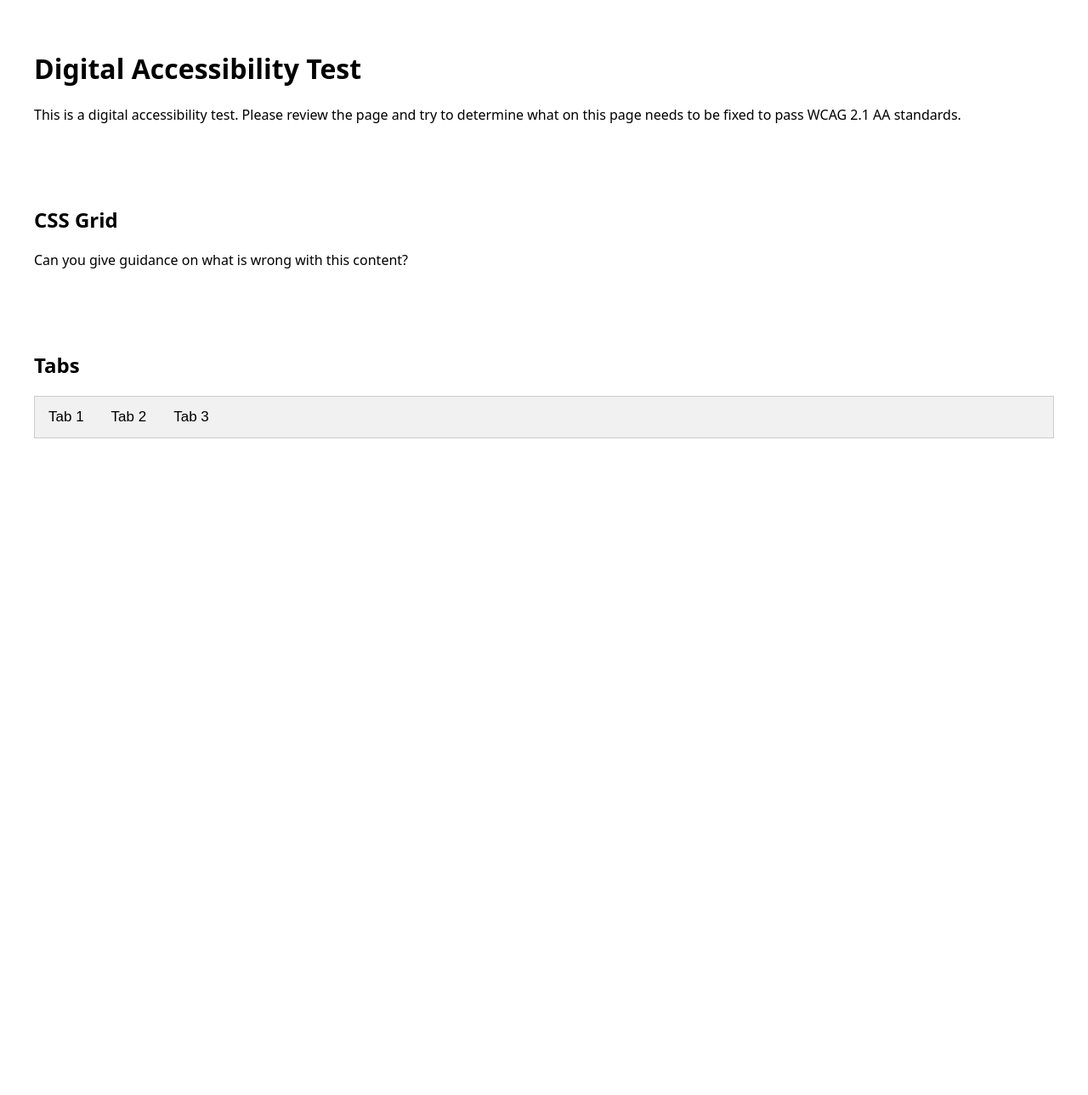
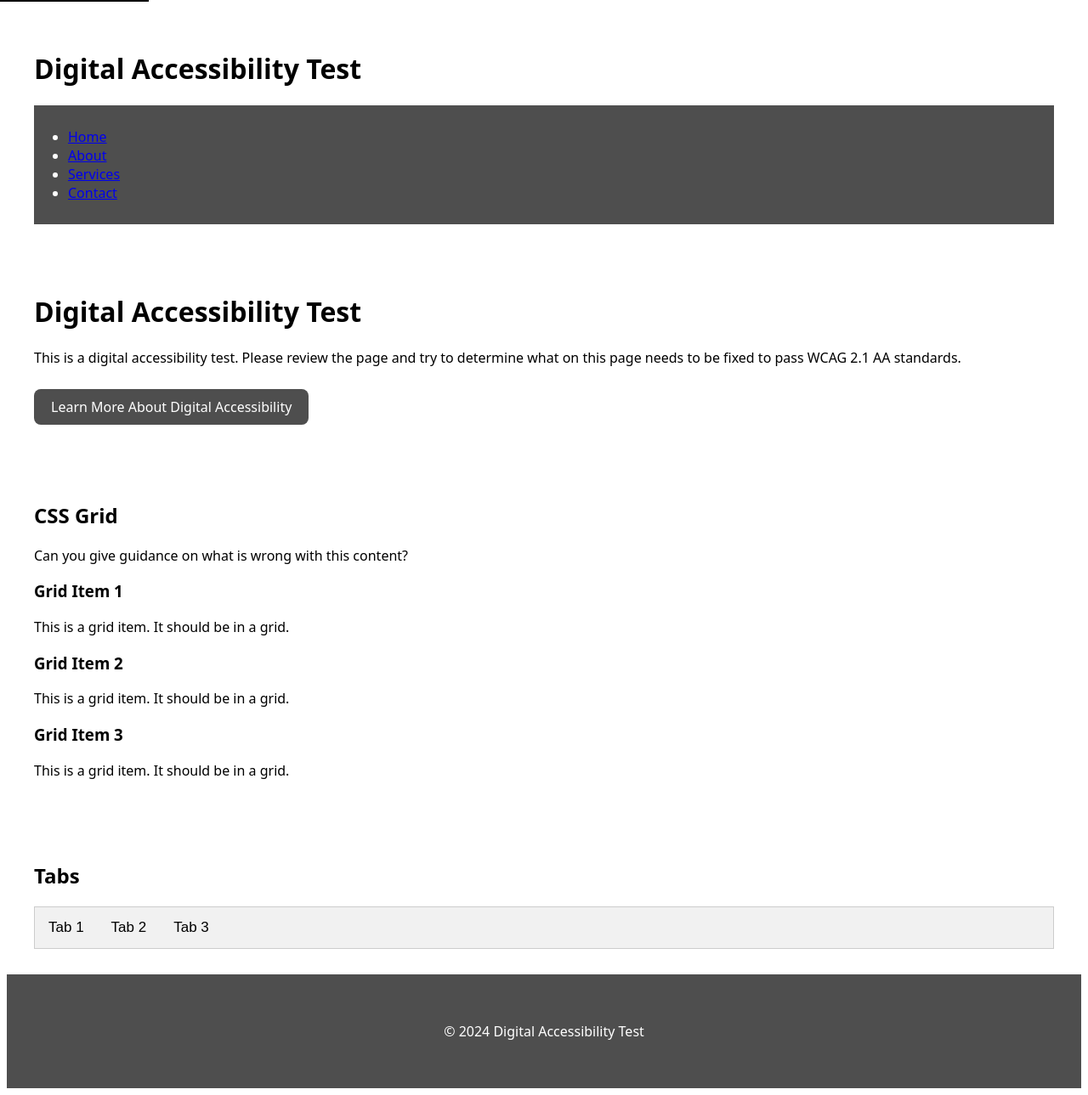
Before and after one commit to althe3rd/Digital-Accessibility-Test, a plain HTML site: page index.html in a window 1280 px wide. Shown: the whole page at 85% size. Before the commit the page ends 800 px from the top, so only its background shows below. Drawn offline with Linux system fonts and the light colour scheme.

Commit message:
added some additional styles

```diff
--- a/css/style.css
+++ b/css/style.css
@@ -1,5 +1,30 @@
 body {
     font-family: system-ui, -apple-system, BlinkMacSystemFont, 'Segoe UI', Roboto, Oxygen, Ubuntu, Cantarell, 'Open Sans', 'Helvetica Neue', sans-serif;
+}
+
+.skipLink {
+    position: absolute;
+    top: -40px;
+    left: 0;
+    background-color: #000;
+    color: #fff;
+    padding: 10px;
+    z-index: 100;
+
+}
+
+nav {
+    background-color: #4e4e4e;
+    color: #fff;
+    padding: 10px 0;
+}
+
+footer {
+    background-color: #4e4e4e;
+    color: #fff;
+    padding: 10px 0;
+    text-align: center;
+
 }
 
 
@@ -7,6 +32,18 @@ body {
     margin: 0 auto;
     max-width: 1200px;
     padding: 30px;
+}
+
+a.button {
+    display: inline-block;
+    padding: 10px 20px;
+    margin: 10px 0;
+    border-radius: 5px;
+    text-decoration: none;
+    color: #fff;
+    background-color: #4e4e4e;
+    transition: 0.3s;
+    border-radius: 8px;
 }
 
 /* tabs */
@@ -35,7 +72,8 @@ body {
 
   /* Create an active/current tablink class */
   .tab button.active {
-    background-color: #ccc;
+    background-color: #4e4e4e;
+    color: #fff;
   }
 
   /* Style the tab content */
@@ -45,3 +83,7 @@ body {
     border: 1px solid #ccc;
     border-top: none;
   }
+
+  .tabcontent:first-child {
+    display: block;
+  }
--- a/index.html
+++ b/index.html
@@ -24,9 +24,28 @@
 
 <body>
 
+  <a href="#mainContent" class="skipLink">Skip to main content</a>
+
+  <header>
+    <div class="contentWidth">
+      <h1>Digital Accessibility Test</h1>
+      <nav>
+        <ul>
+          <li><a href="#">Home</a></li>
+          <li><a href="#">About</a></li>
+          <li><a href="#">Services</a></li>
+          <li><a href="#">Contact</a></li>
+        </ul>
+      </nav>
+    </div>
+  </header>
+
+  <main>
     <div class="contentWidth">
       <h1>Digital Accessibility Test</h1>
       <p>This is a digital accessibility test. Please review the page and try to determine what on this page needs to be fixed to pass WCAG 2.1 AA standards.</p>
+
+      <a href="#" class="button">Learn More About Digital Accessibility</a>
     </div>
 
 
@@ -35,7 +54,18 @@
       <p>Can you give guidance on what is wrong with this content?</p>
 
       <div class="gridGroup">
-
+        <div class="gridItem">
+          <h3>Grid Item 1</h3>
+          <p>This is a grid item. It should be in a grid.</p>
+        </div>
+        <div class="gridItem">
+          <h3>Grid Item 2</h3>
+          <p>This is a grid item. It should be in a grid.</p>
+        </div>
+        <div class="gridItem">
+          <h3>Grid Item 3</h3>
+          <p>This is a grid item. It should be in a grid.</p>
+        </div>
       </div>
     </div>
 
@@ -65,6 +95,14 @@
       </div>
 
     </div>
+  </main>
+
+  <footer>
+    <div class="contentWidth">
+      <p>&copy; 2024 Digital Accessibility Test</p>
+    </div>
+  </footer>
+
 
   <script src="js/app.js"></script>
 
```
Lines whose indentation alone changed are shown as unchanged.
